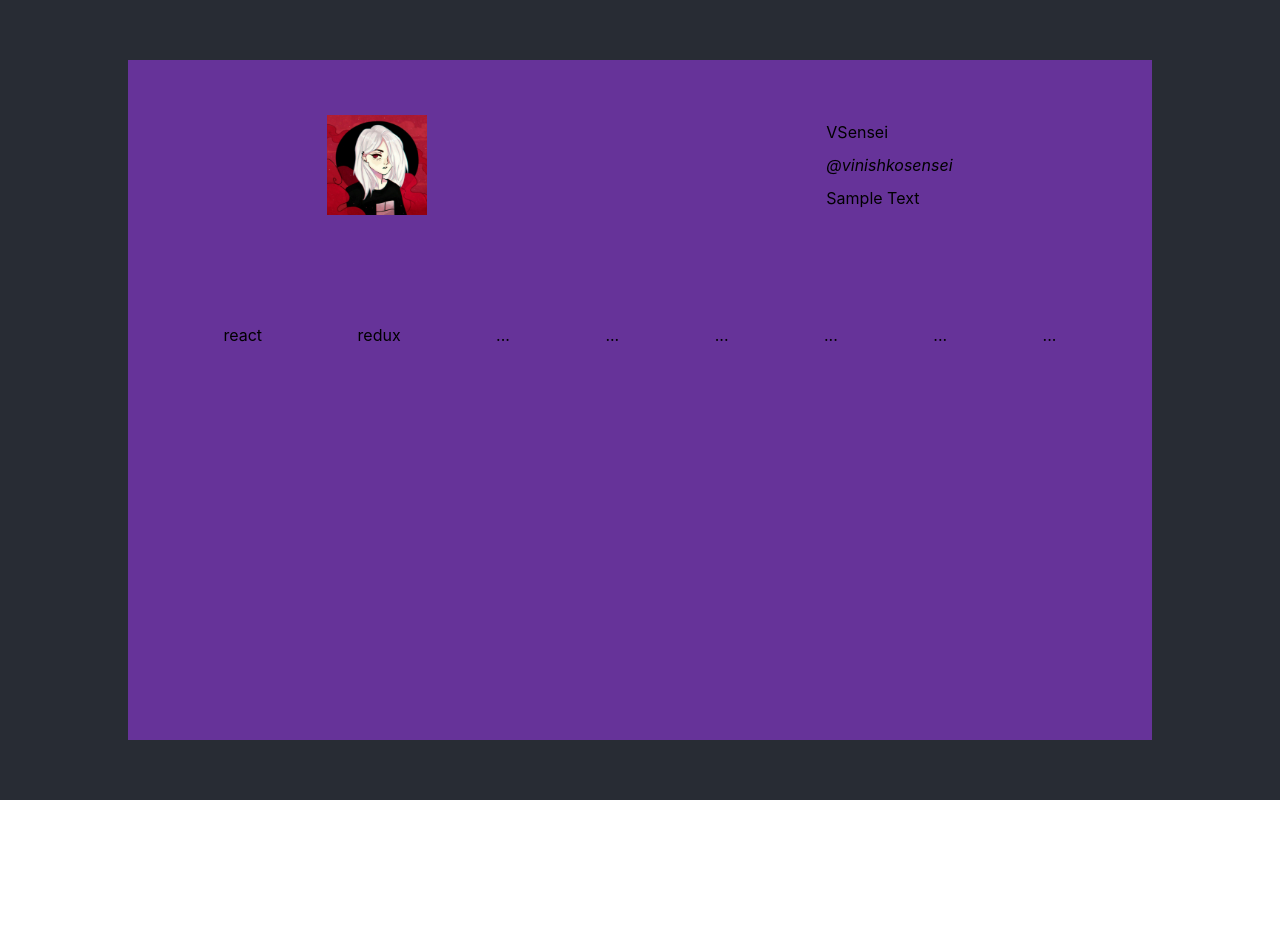
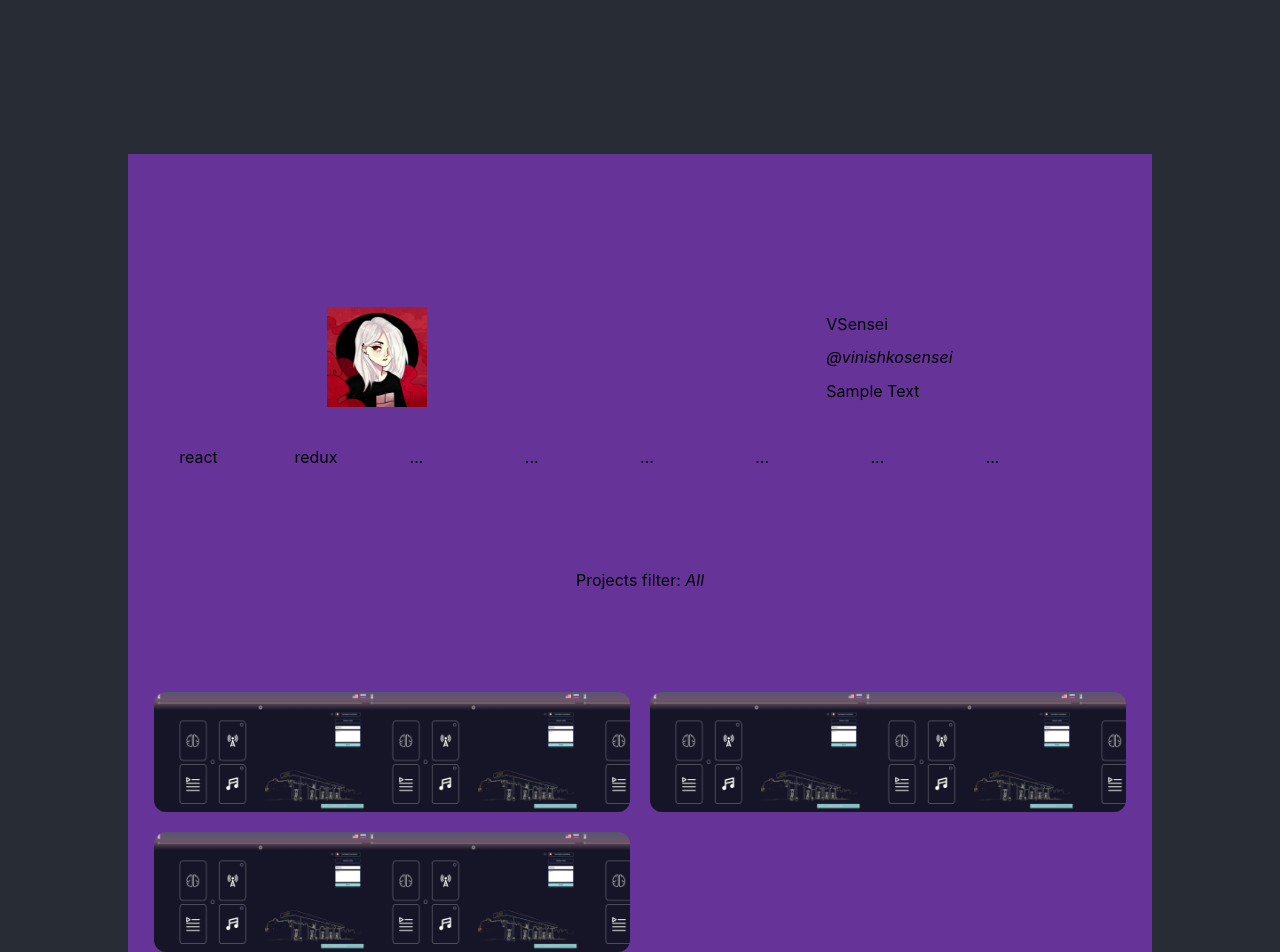
Before and after one commit to vsensei/vsensei.github.io, a React (Create React App) app: page / in a window 1280 px wide. Shown: the top 952 px of the page. Before the commit the page ends 800 px from the top, so only its background shows below. Built offline with nearby package versions, Linux system fonts and the light colour scheme.

Commit message:
changed styles

```diff
--- a/src/App.js
+++ b/src/App.js
@@ -1,12 +1,98 @@
+import { useState } from 'react';
 import './App.scss';
 import MainInfo from './components/main-info/main-info.component';
 
 function App() {
+  const techs = ['react', 'redux', '...', '...', '...', '...', '...'];
+  const projects = [
+    {
+      name: 'Sample Project',
+      screenshot: 'project_liminal_screen.png',
+      projectlink: 'http://project-liminal.herokuapp.com/',
+      githublink: 'https://github.com/VinishkoSensei/Project_Liminal',
+      logo: 'project_liminal.svg',
+      techs: techs,
+    },
+    {
+      name: 'Sample Project',
+      screenshot: 'project_liminal_screen.png',
+      projectlink: 'http://project-liminal.herokuapp.com/',
+      githublink: 'https://github.com/VinishkoSensei/Project_Liminal',
+      logo: 'project_liminal.svg',
+      techs: [],
+    },
+    {
+      name: 'Sample Project',
+      screenshot: 'project_liminal_screen.png',
+      projectlink: 'http://project-liminal.herokuapp.com/',
+      githublink: 'https://github.com/VinishkoSensei/Project_Liminal',
+      logo: 'project_liminal.svg',
+      techs: [],
+    },
+    {
+      name: 'Sample Project',
+      screenshot: '',
+      projectlink: '',
+      githublink: '',
+      logo: 'project_liminal.svg',
+      techs: techs,
+    },
+  ];
+
+  const getProjects = (projects) =>
+    projects.map((project, index) => {
+      const { screenshot, projectlink, githublink, logo, techs } = project;
+      return screenshot && projectlink && logo ? (
+        <div
+          className="project"
+          key={index}
+          style={{ backgroundImage: `url('images/${screenshot}')` }}
+        >
+          <div className="project-overlay">
+            <div className="project-overlay-up">
+              <div className="links-container">
+                <a href={projectlink} target="_blank" rel="noreferrer nofollow">
+                  <div
+                    className="link-url"
+                    style={{
+                      backgroundImage: `url('images/${logo}')`,
+                    }}
+                  ></div>
+                </a>
+                <div className="link-separator" />
+                <a href={githublink} target="_blank" rel="noreferrer nofollow">
+                  <div
+                    className="link-url"
+                    style={{
+                      backgroundImage: `url('images/github-logo.svg')`,
+                    }}
+                  ></div>
+                </a>
+              </div>
+            </div>
+            <div className="project-overlay-down">
+              <div className="tech-info-container">
+                {techs.map((tech, index) => (
+                  <div className="tech-info" key={index}>
+                    {tech}
+                  </div>
+                ))}
+              </div>
+            </div>
+          </div>
+        </div>
+      ) : null;
+    });
+
   return (
     <div className="App">
       <div className="App-content">
         <div className="main">
           <MainInfo />
+          <div className="separator">
+            Projects filter: <i>All</i>
+          </div>
+          <div className="projects-container">{getProjects(projects)}</div>
         </div>
       </div>
     </div>
--- a/src/App.scss
+++ b/src/App.scss
@@ -1,17 +1,106 @@
 @use 'styles/mixins' as mixins;
 
 .App {
-  @include mixins.setwidthandheight(100vw, 100vh);
-  @include mixins.flexeddiv(row, center);
+  width: 100%;
+  position: absolute;
   background-color: #282c34;
+  min-height: 100%;
 
   .App-content {
-    @include mixins.setwidthandheight(80%, 100%);
-    @include mixins.flexeddiv(column, space-around);
+    width: 80%;
+    margin: 0 auto;
 
     .main {
-      @include mixins.setwidthandheight(100%, 85%);
+      margin-top: 15%;
+      padding: 15% 0 3% 0;
       background-color: rebeccapurple;
+    }
+
+    .separator {
+      text-align: center;
+      padding: 10% 0;
+    }
+
+    .projects-container {
+      width: 95%;
+      margin: 0 auto;
+      display: flex;
+      flex-wrap: wrap;
+      gap: 20px;
+
+      .project {
+        height: 15vh;
+        flex: 1 40%;
+        background-color: rgb(78, 72, 78, 0.8);
+        display: inline-block;
+        position: relative;
+        border-radius: 12px;
+        background-size: contain;
+
+        .project-overlay {
+          @include mixins.setwidthandheight(100%, 100%);
+          position: absolute;
+          transition: all 0.5s;
+          border-radius: 12px;
+          opacity: 0;
+
+          &:hover {
+            background-color: rgb(78, 72, 78, 0.8);
+            opacity: 1;
+          }
+
+          .project-overlay-up {
+            @include mixins.flexeddiv(column, flex-end);
+            height: 50%;
+
+            .links-container {
+              @include mixins.flexeddiv(row, center);
+              margin: 0 auto;
+              width: 60%;
+
+              .link-separator {
+                border-left: 1px solid white;
+                margin: 0 10%;
+              }
+
+              .link-url {
+                @include mixins.setwidthandheight(40px, 40px);
+                //transition: all ease 0.2s;
+                background-repeat: no-repeat;
+                background-position: center;
+                background-size: 95%;
+                cursor: pointer;
+
+                &:hover {
+                  background-size: 100%;
+                }
+              }
+            }
+          }
+
+          .project-overlay-down {
+            @include mixins.flexeddiv(column, center);
+            height: 50%;
+
+            .tech-info-container {
+              margin: 0 auto;
+              display: flex;
+              flex-wrap: wrap;
+              width: 90%;
+
+              .tech-info {
+                flex: 1 10%;
+                //max-width: 16%;
+              }
+            }
+          }
+        }
+      }
+
+      &::after {
+        content: '';
+        flex: 1 40%;
+      }
     }
   }
 }
--- a/src/components/main-info/main-info.component.js
+++ b/src/components/main-info/main-info.component.js
@@ -15,15 +15,15 @@ const MainInfo = () => {
           <span>Sample Text</span>
         </div>
       </div>
-      <div className="tech-info">
-        <div>react</div>
-        <div>redux</div>
-        <div>...</div>
-        <div>...</div>
-        <div>...</div>
-        <div>...</div>
-        <div>...</div>
-        <div>...</div>
+      <div className="tech-info-container">
+        <div className="tech-info">react</div>
+        <div className="tech-info">redux</div>
+        <div className="tech-info">...</div>
+        <div className="tech-info">...</div>
+        <div className="tech-info">...</div>
+        <div className="tech-info">...</div>
+        <div className="tech-info">...</div>
+        <div className="tech-info">...</div>
       </div>
     </div>
   );
--- a/src/components/main-info/main-info.styles.scss
+++ b/src/components/main-info/main-info.styles.scss
@@ -1,8 +1,8 @@
 @use '../../styles/mixins' as mixins;
 
 .maininfo {
-  @include mixins.flexeddiv(column, space-around);
-  height: 50%;
+  @include mixins.flexeddiv(column, space-between);
+  height: 20vh;
 
   .about {
     @include mixins.flexeddiv(row, space-around);
@@ -22,8 +22,15 @@
     }
   }
 
-  .tech-info {
-    @include mixins.flexeddiv(row, space-evenly);
-    width: 100%;
+  .tech-info-container {
+    margin: 0 auto;
+    display: flex;
+    flex-wrap: wrap;
+    width: 90%;
+
+    .tech-info {
+      flex: 1 10%;
+      //max-width: 16%;
+    }
   }
 }
--- a/src/index.css
+++ b/src/index.css
@@ -7,6 +7,36 @@ body {
   -moz-osx-font-smoothing: grayscale;
 }
 
+/* Scrollbar for Chrome, Edge, and Safari */
+*::-webkit-scrollbar {
+  width: 4px;
+  height: unset;
+  background-color: #282c34;
+}
+
+*::-webkit-scrollbar-track-piece {
+  border-radius: 10px;
+  background-color: #282c34;
+  -moz-transition: background-color 0.5s ease-out;
+  -o-transition: background-color 0.5s ease-out;
+  -webkit-transition: background-color 0.5s ease-out;
+  transition: background-color 0.5s ease-out;
+}
+
+*::-webkit-scrollbar-thumb {
+  border-radius: 10px;
+  background-color: #6a6a6a;
+  -moz-transition: background-color 0.5s ease-out;
+  -o-transition: background-color 0.5s ease-out;
+  -webkit-transition: background-color 0.5s ease-out;
+  transition: background-color 0.5s ease-out;
+}
+
+/* Scrollbar for Firefox */
+* {
+  scrollbar-color: grey #282c34;
+}
+
 code {
   font-family: source-code-pro, Menlo, Monaco, Consolas, 'Courier New',
     monospace;
```
